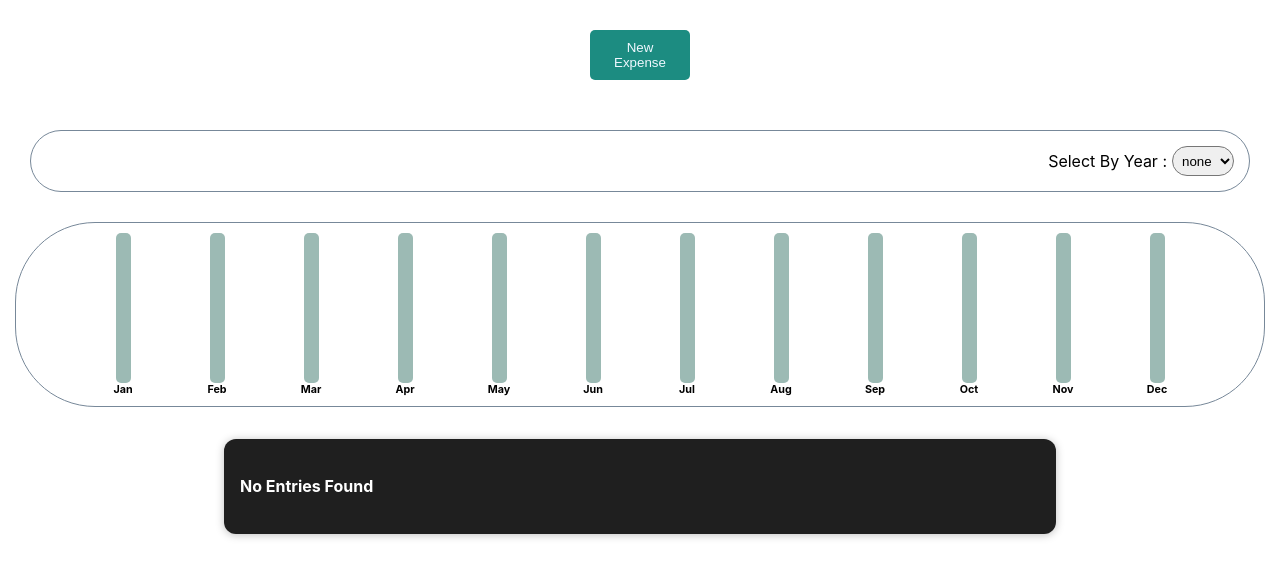
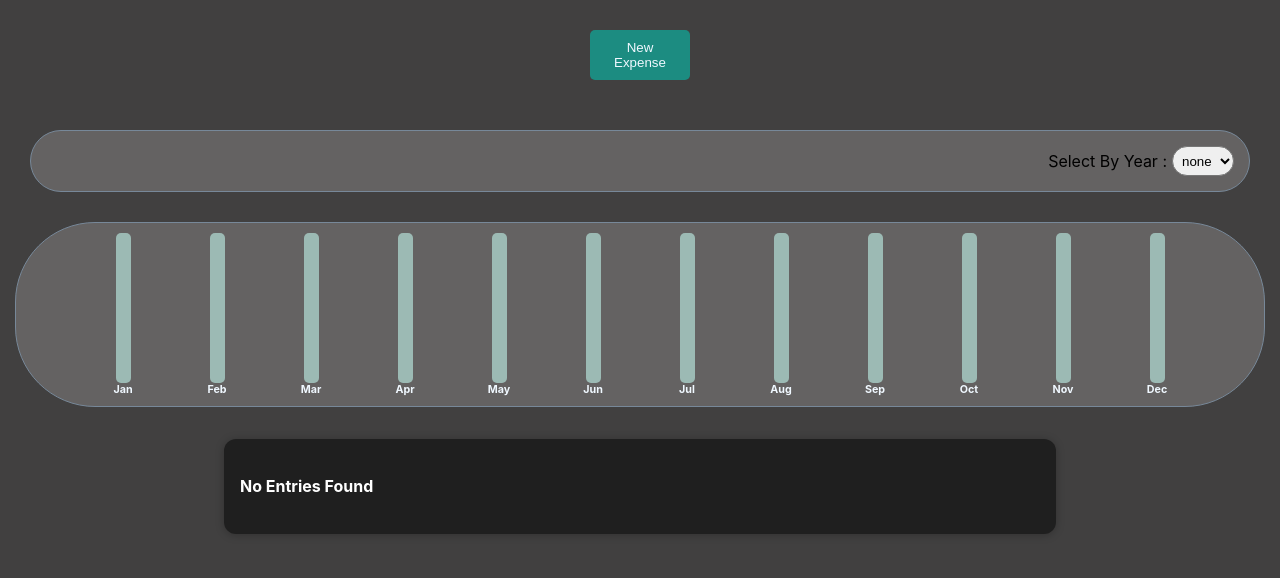
Before and after one commit to ceo991/expense-tracker, a React (Create React App) app: page / in a window 1280 px wide. Shown: the top 578 px of the page. Built offline with nearby package versions, Linux system fonts and the light colour scheme.

Commit message:
styling improvements

```diff
--- a/src/App.css
+++ b/src/App.css
@@ -1,5 +1,5 @@
-#App {
-    background-color: blanchedalmond;
+body {
+    background-color: rgb(65, 64, 64);
 }
 
 .form-container{
--- a/src/components/ExpenseForm.css
+++ b/src/components/ExpenseForm.css
@@ -35,11 +35,12 @@ button{
 span{
   color: aliceblue;
 }
-  #expense-form{
-    border: 1px solid lightslategray;
-    border-radius: 10px;
-    width: 443px;
-  }
+#expense-form{
+  background-color: rgb(100, 98, 98);
+  border: 1px solid lightslategray;
+  border-radius: 10px;
+  width: 443px;
+}
 
   form{
     margin: 20px;
--- a/src/components/ExpenseItem.js
+++ b/src/components/ExpenseItem.js
@@ -25,7 +25,7 @@ function ExpenseItem(props) {
         <h2 className="expense-item__description">{props.description}</h2>
         <p className="expense-item__price">{props.price}$</p>
       </div>
-      <button onClick={() => props.removeExpenseItem(props.id)}>X</button>
+      <button onClick={() => props.removeExpenseItem(props.id)} style={{ border:"none"}}>X</button>
     </div>
   );
 }
--- a/src/components/Summary.css
+++ b/src/components/Summary.css
@@ -34,6 +34,7 @@
 .month--container>h6{
     margin: 0;
     padding: 0;
+    color: aliceblue;
 }
 
 .month--container{
@@ -46,6 +47,7 @@
 }
 
 .filter-container{
+  background-color: rgb(100, 98, 98);
   border: 1px solid lightslategray;
   border-radius: 50px;
   display: flex;
@@ -60,6 +62,7 @@ label,select{
 }
 
 .bars-wrapper{
+  background-color: rgb(100, 98, 98);
   border:solid 1px lightslategray;
   margin: 15px;
   border-radius: 80px;
```
